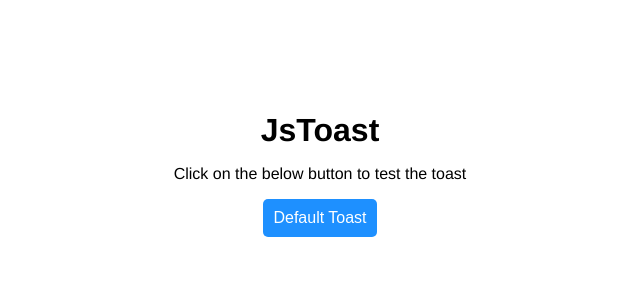
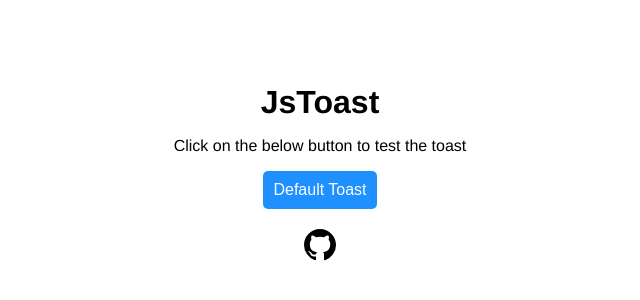
Before and after one commit to pradeepkumarverma1/jstoast, a plain HTML site: page index.html in a window 1280 px wide. Shown: the part 186-486 px from the top of the page, without its empty margins (320-960 px from the left). Drawn offline with Linux system fonts and the light colour scheme.

Commit message:
Github icon added

```diff
--- a/index.html
+++ b/index.html
@@ -21,6 +21,17 @@
 
         </div>
 
+        <div id="open-source" style="margin-top:20px;">
+            <a target="_blank" href="https://github.com/pradeepkumarverma1">
+                <svg height="32" aria-hidden="true" viewBox="0 0 16 16" version="1.1" width="32"
+                    data-view-component="true" class="octicon octicon-mark-github v-align-middle color-fg-default">
+                    <path
+                        d="M8 0c4.42 0 8 3.58 8 8a8.013 8.013 0 0 1-5.45 7.59c-.4.08-.55-.17-.55-.38 0-.27.01-1.13.01-2.2 0-.75-.25-1.23-.54-1.48 1.78-.2 3.65-.88 3.65-3.95 0-.88-.31-1.59-.82-2.15.08-.2.36-1.02-.08-2.12 0 0-.67-.22-2.2.82-.64-.18-1.32-.27-2-.27-.68 0-1.36.09-2 .27-1.53-1.03-2.2-.82-2.2-.82-.44 1.1-.16 1.92-.08 2.12-.51.56-.82 1.28-.82 2.15 0 3.06 1.86 3.75 3.64 3.95-.23.2-.44.55-.51 1.07-.46.21-1.61.55-2.33-.66-.15-.24-.6-.83-1.23-.82-.67.01-.27.38.01.53.34.19.73.9.82 1.13.16.45.68 1.31 2.69.94 0 .67.01 1.3.01 1.49 0 .21-.15.45-.55.38A7.995 7.995 0 0 1 0 8c0-4.42 3.58-8 8-8Z">
+                    </path>
+                </svg>
+            </a>
+        </div>
+
     </div>
 
     <script src="toast.js"></script>
--- a/toast.js
+++ b/toast.js
@@ -13,7 +13,7 @@ function jsToast(args) {
         container = document.createElement('div');
         container.id = 'toastContainer';
         container.style.height = '100dvh';
-        container.style.width = '100%';
+        container.style.width = 'fit-content';
         container.style.position = 'absolute';
         container.style.top = '0px';
         container.style.zIndex = '-10';
```
